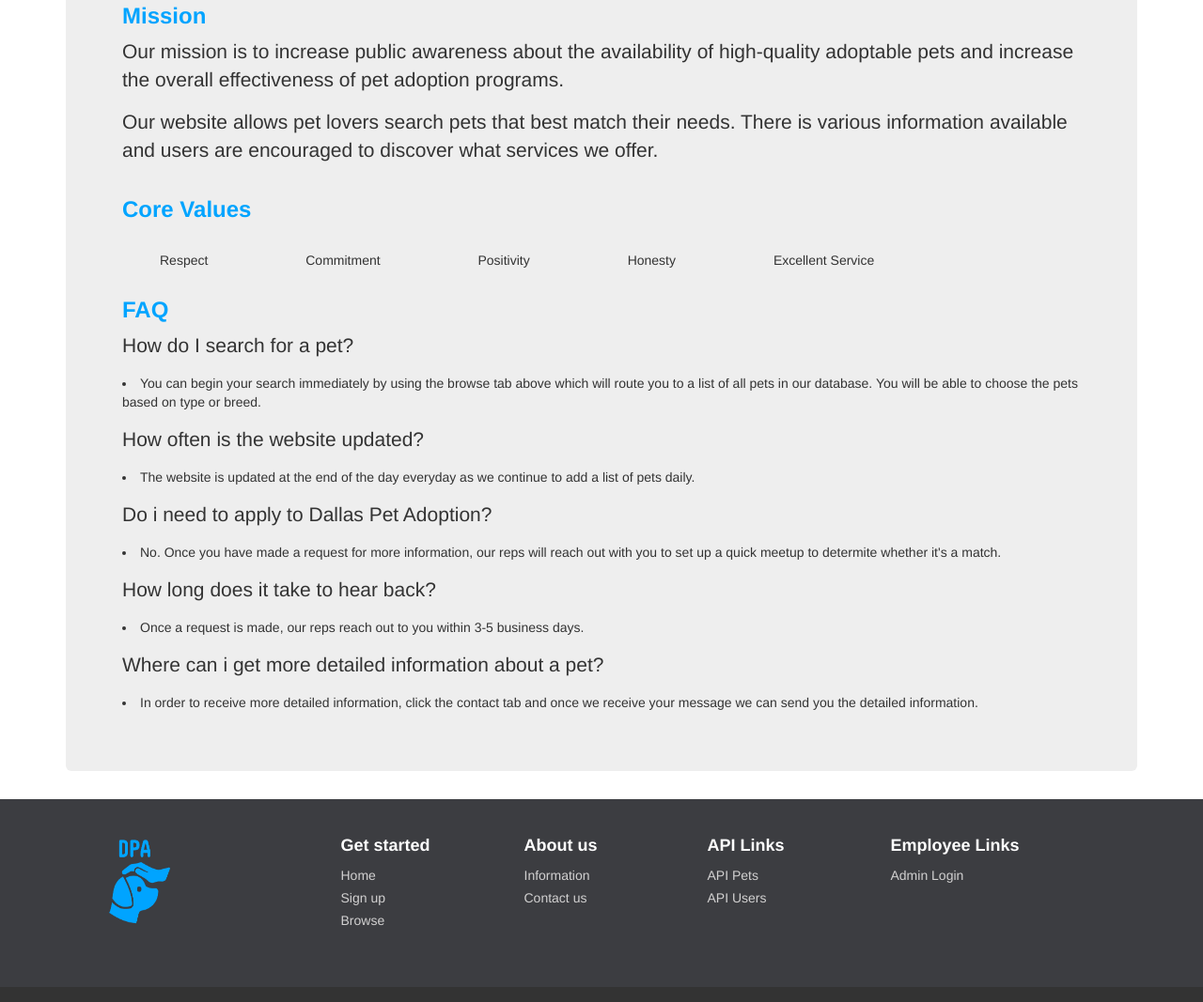
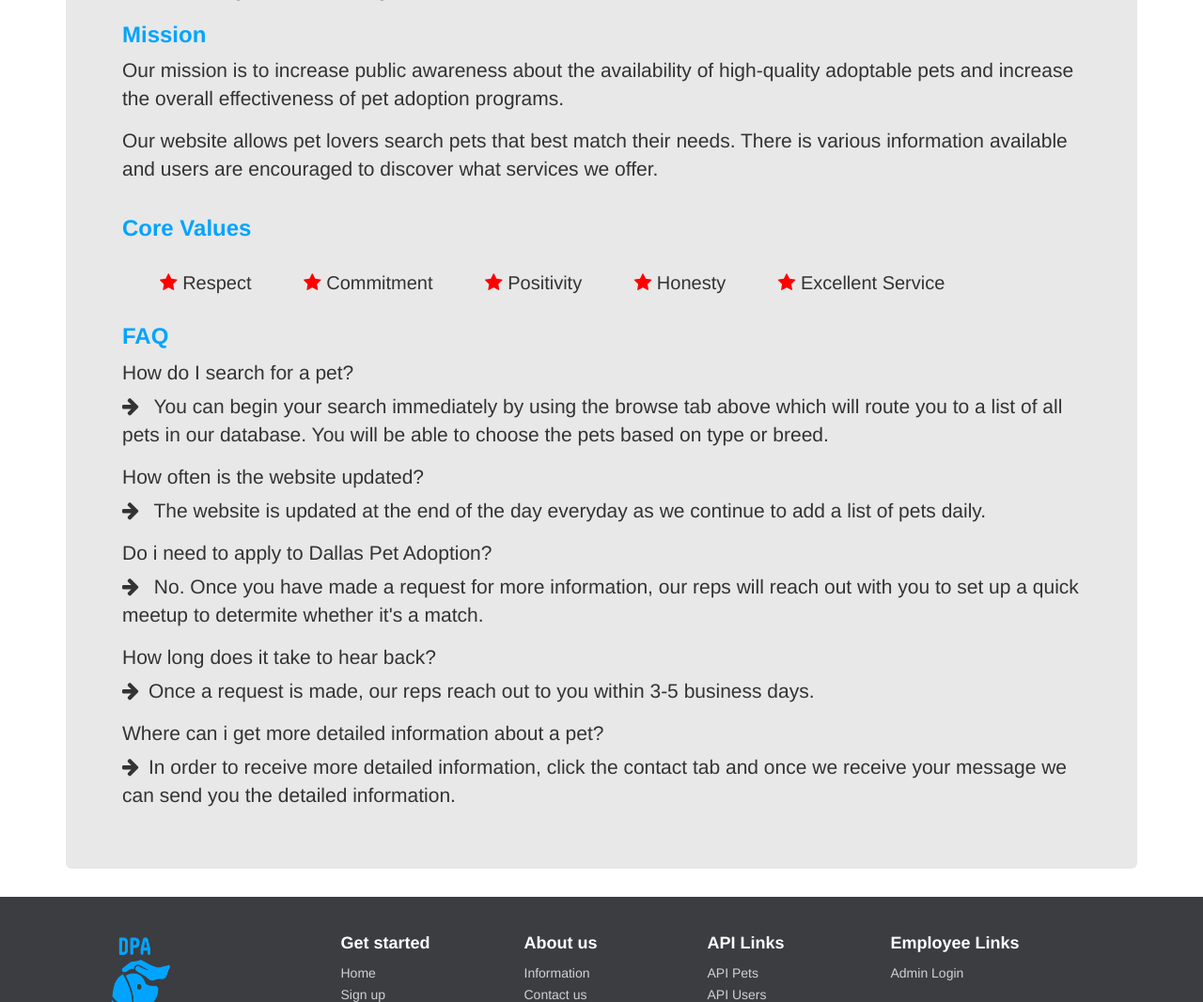
Before and after one commit to SurajBudhathoki/DallasPetAdoption, a website: page public/about.html in a window 1280 px wide. Shown: the part 830-1897 px from the top of the page at 94% size. Drawn offline with nearby package versions, Linux system fonts and the light colour scheme; no server answers.

Commit message:
styled about page

```diff
--- a/public/about.html
+++ b/public/about.html
@@ -5,8 +5,9 @@
     <title>About</title>
     <meta charset="utf-8">
     <meta name="viewport" content="width=device-width, initial-scale=1">
+
+    <link rel="stylesheet" href="http://maxcdn.bootstrapcdn.com/bootstrap/3.3.7/css/bootstrap.min.css">
     <link rel="stylesheet" href="http://cdnjs.cloudflare.com/ajax/libs/font-awesome/4.6.3/css/font-awesome.min.css">
-    <link rel="stylesheet" href="http://maxcdn.bootstrapcdn.com/bootstrap/3.3.7/css/bootstrap.min.css">
     <link rel="stylesheet" href="/css/style.css">
 </head>
 
@@ -46,12 +47,12 @@
     <div class="container" id="content">
         <div class="jumbotron">
             <h2 class="aboutCol"> About us</h2>
-
+            <br>
             <div class="row">
                 <div class="col-lg-12">
                     <img id="aboutImage" src="/images/aboutimage.jpg">
                 </div>
-
+                <br>
                 <div class="col-lg-12">
                     <br>
                     <p> Dallas Pet Adoption is a non-profit organization based in Dallas- Fort Worth, Texas which was
@@ -68,12 +69,12 @@
 
                 <div class="col-lg-12">
                     <h3 class="aboutCol"> <b> Core Values</b> </h3> <br>
-                    <ul>
-                        <li style="display:inline; margin-right: 100px"> Respect </li>
-                        <li style="display: inline; margin-right: 100px"> Commitment</li>
-                        <li style="display: inline; margin-right: 100px"> Positivity</li>
-                        <li style="display: inline; margin-right: 100px">Honesty</li>
-                        <li style="display: inline; margin-right: 100px">Excellent Service</li>
+                    <ul class = "coreValues">
+                        <li style="display:inline; margin-right: 50px"> <i class="fa fa-star" aria-hidden="true"></i>  Respect </li>
+                        <li style="display: inline; margin-right: 50px"> <i class="fa fa-star" aria-hidden="true"></i>  Commitment</li>
+                        <li style="display: inline; margin-right: 50px"><i class="fa fa-star" aria-hidden="true"></i>  Positivity</li>
+                        <li style="display: inline; margin-right: 50px"><i class="fa fa-star" aria-hidden="true"></i> Honesty</li>
+                        <li style="display: inline; margin-right: 50px"><i class="fa fa-star" aria-hidden="true"></i> Excellent Service</li>
                     </ul>
                 </div>
 
@@ -82,32 +83,32 @@
 
                     <p>
                         How do I search for a pet?
-                        <li> You can begin your search immediately by using the browse tab above which will route you
+                        <br> <i class="fa fa-arrow-right" aria-hidden="true"></i> You can begin your search immediately by using the browse tab above which will route you
                             to a list of all pets in our database. You will be able to choose the pets based on type or
-                            breed.</li>
+                            breed.
                     </p>
 
                     <p>
                         How often is the website updated?
-                        <li> The website is updated at the end of the day everyday as we continue to add a list of pets
-                            daily.</li>
+                       <br> <i class="fa fa-arrow-right" aria-hidden="true"></i> The website is updated at the end of the day everyday as we continue to add a list of pets
+                            daily.
                     </p>
 
                     <p>
                         Do i need to apply to Dallas Pet Adoption?
-                        <li> No. Once you have made a request for more information, our reps will reach out with you to
-                            set up a quick meetup to determite whether it's a match.</li>
+                       <br> <i class="fa fa-arrow-right" aria-hidden="true"></i> No. Once you have made a request for more information, our reps will reach out with you to
+                            set up a quick meetup to determite whether it's a match.
                     </p>
 
                     <p>
                         How long does it take to hear back?
-                        <li> Once a request is made, our reps reach out to you within 3-5 business days.</li>
+                       <br> <i class="fa fa-arrow-right" aria-hidden="true"></i>Once a request is made, our reps reach out to you within 3-5 business days.
                     </p>
 
                     <p>
                         Where can i get more detailed information about a pet?
-                        <li> In order to receive more detailed information, click the contact tab and once we receive
-                            your message we can send you the detailed information.</li>
+                       <br> <i class="fa fa-arrow-right" aria-hidden="true"></i>In order to receive more detailed information, click the contact tab and once we receive
+                            your message we can send you the detailed information.
                     </p>
                 </div>
             </div>
--- a/public/css/style.css
+++ b/public/css/style.css
@@ -166,6 +166,18 @@
   color: #00a4ff;
 }
 
+.fa-star {
+  color: red
+}
+
+.fa-arrow-right {
+  margin-right: 10px;
+  margin-top: 10px;
+}
+
+.jumbotron {
+  background-color: #e8e8e8;
+}
 
 /* CSS used for positioning the footers at the bottom of the page. */
 
@@ -316,7 +328,9 @@ table, th, td {
   margin-left: 50px;
 }
 
-
+.coreValues {
+  font-size: 20px;
+}
 
   /* Pulse */
 @-webkit-keyframes hvr-pulse {
```
